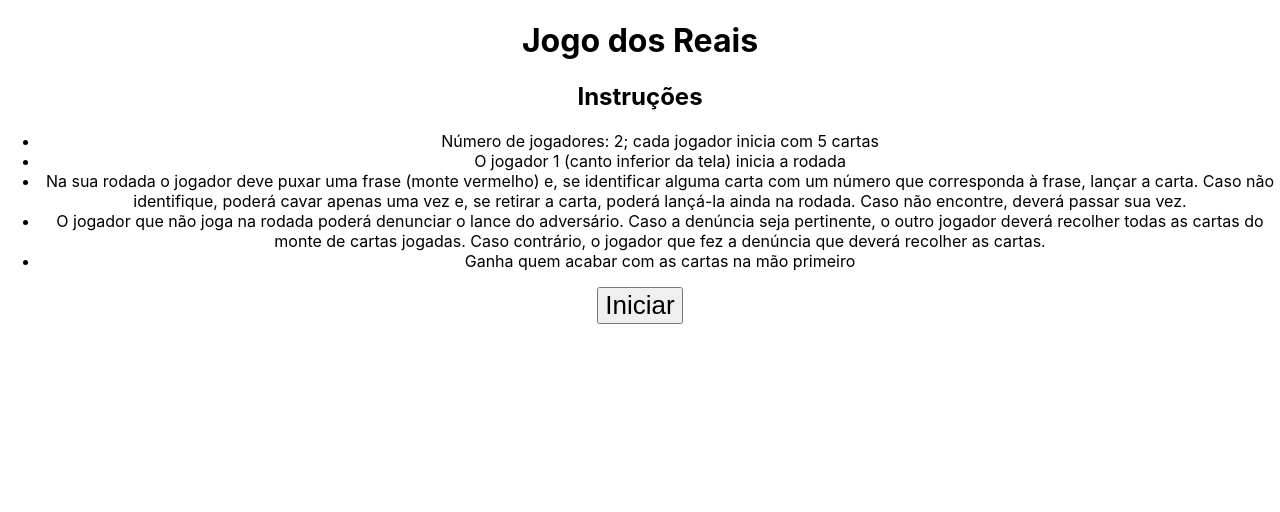
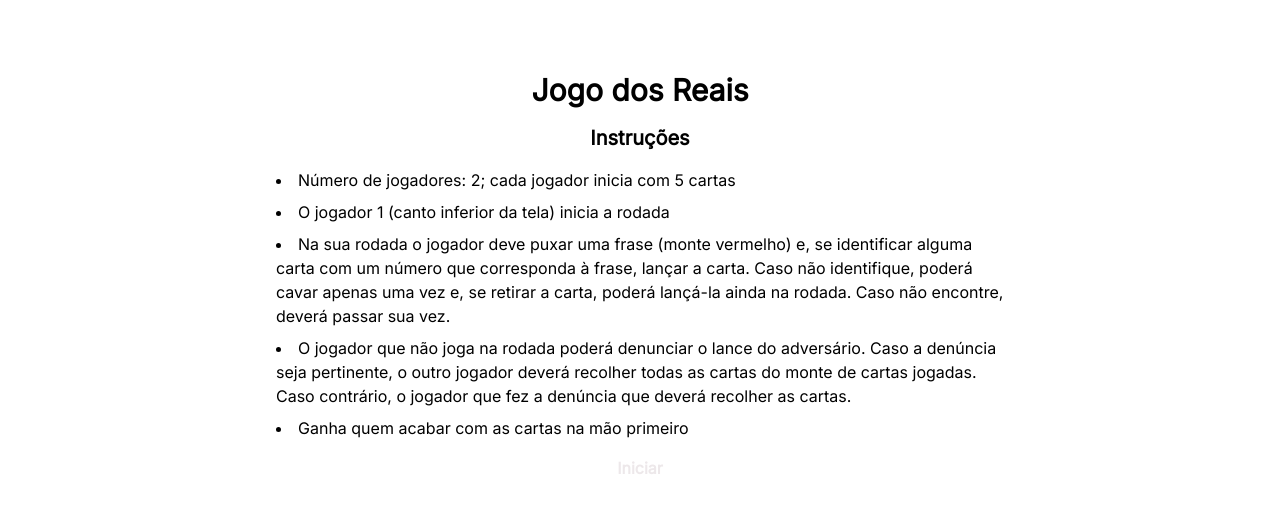
Before and after one commit to viniirbr/jogo-dos-numeros-reais, a React (Vite) app: page / in a window 1280 px wide. Shown: the top 512 px of the page. Built offline with nearby package versions, Linux system fonts and the light colour scheme.

Commit message:
Style instructions page

```diff
--- a/index.html
+++ b/index.html
@@ -1,13 +1,19 @@
 <!DOCTYPE html>
 <html lang="en">
+
 <head>
   <meta charset="UTF-8" />
   <link rel="icon" type="image/svg+xml" href="/src/favicon.svg" />
   <meta name="viewport" content="width=device-width, initial-scale=1.0" />
-    <title>Vite App</title>
+  <link rel="preconnect" href="https://fonts.googleapis.com">
+  <link rel="preconnect" href="https://fonts.gstatic.com" crossorigin>
+  <link href="https://fonts.googleapis.com/css2?family=Abril+Fatface&family=Inter&display=swap" rel="stylesheet">
+  <title>Jogo dos Reais</title>
 </head>
+
 <body>
   <div id="root"></div>
   <script type="module" src="/src/main.tsx"></script>
 </body>
+
 </html>
--- a/package.json
+++ b/package.json
@@ -8,6 +8,7 @@
     "preview": "vite preview"
   },
   "dependencies": {
+    "@headlessui/react": "^1.6.2",
     "react": "^18.0.0",
     "react-dom": "^18.0.0"
   },
@@ -15,6 +16,9 @@
     "@types/react": "^18.0.0",
     "@types/react-dom": "^18.0.0",
     "@vitejs/plugin-react": "^1.3.0",
+    "autoprefixer": "^10.4.7",
+    "postcss": "^8.4.14",
+    "tailwindcss": "^3.0.24",
     "typescript": "^4.6.3",
     "vite": "^2.9.9"
   }
--- /dev/null
+++ b/postcss.config.js
@@ -0,0 +1,6 @@
+module.exports = {
+  plugins: {
+    tailwindcss: {},
+    autoprefixer: {},
+  },
+}
--- /dev/null
+++ b/src/components/Button/index.tsx
@@ -0,0 +1,19 @@
+interface ButtonProps {
+    onClick: () => void,
+    children: String,
+    type?: 'normal'|'report'
+}
+
+
+export function Button({ onClick, children, type='normal' }: ButtonProps) {
+
+
+    return (
+        <button
+            onClick={onClick}
+            className={`bg-button-${type}-900 rounded-md p-2 min-w-[100px] font-sans text-text font-bold
+            hover:bg-button-${type}-500 active:bg-button-${type}-100 transition-color duration-500`}
+        >{children}
+        </button>
+    )
+}
--- a/src/components/Game/index.tsx
+++ b/src/components/Game/index.tsx
@@ -1,10 +1,12 @@
+import { Dialog } from "@headlessui/react";
 import { useEffect, useState } from "react";
 import { numbers } from "../../assets/numbers";
 import shuffle from "../../assets/scripts/shuffle";
 import { Sentence, sentencesArray } from "../../assets/sentences"
+import { Button } from "../Button";
 import Card from "../Card";
+import { Report } from "../Report";
 import './style.css'
-
 
 export function Game() {
 
@@ -17,7 +19,7 @@ export function Game() {
   const [hasDiggedNumber, setHasDiggedNumber] = useState(false);
   const [hasDiggedSentence, setHasDiggedSentence] = useState(false);
   const [playerTurn, setPlayerTurn] = useState<1 | 2>(1);
-
+  let [isOpen, setIsOpen] = useState(false)
 
   useEffect(() => {
     setSentencesDig(shuffle(sentencesArray));
@@ -56,7 +58,7 @@ export function Game() {
         setPlayerTurn(1);
         setHasDiggedSentence(false);
 
-      } else if (owner === undefined && hasDiggedNumber===false) { //carta do cava de números foi clicada
+      } else if (owner === undefined && hasDiggedNumber === false) { //carta do cava de números foi clicada
         if (playerTurn === 1) {
           setPlayer1Numbers([...player1Numbers, numberDig ? numberDig[0] : ''])
           const numberDigTemp = [...numberDig as String[]];
@@ -76,24 +78,27 @@ export function Game() {
   }
 
   function changeTurn() {
-    setPlayerTurn(playerTurn===1?2:1);
+    setPlayerTurn(playerTurn === 1 ? 2 : 1);
     setHasDiggedNumber(false);
     setHasDiggedSentence(false);
   }
 
   return (
     <div className="game">
+      <Report isOpen={isOpen} setIsOpen={setIsOpen}/>
+
       <div className="player-area">
         <div>
-          {playerTurn===1 && <button>Denunciar</button>}
-          {playerTurn===2 && <button onClick={changeTurn}>Passar</button>}
+          {playerTurn === 1 && <Button onClick={() => setIsOpen(true)} type='report'>Denunciar</Button>}
+          {playerTurn === 2 && hasDiggedNumber && <Button onClick={changeTurn}>Passar</Button>}
+
         </div>
         <div className="cards-deck cards-deck-player1">
           {player2Numbers?.map((number, id) =>
             <Card content={number} key={id} type='number' onCardClicked={onCardClicked} id={id} owner={2} />)}
         </div>
         <div>
-          {playerTurn===2 && <h3>Sua vez!</h3>}
+          {playerTurn === 2 && <h3 className="text-green font-bold font-sans text-xl">Sua vez!</h3>}
         </div>
       </div>
 
@@ -114,15 +119,15 @@ export function Game() {
 
       <div className="player-area">
         <div>
-          {playerTurn===1 && <h3>Sua vez!</h3>}
+          {playerTurn === 1 && <h3 className="text-green font-bold font-sans text-xl">Sua vez!</h3>}
         </div>
         <div className="cards-deck cards-deck-player1">
           {player1Numbers?.map((number, id) =>
             <Card content={number} key={id} type='number' onCardClicked={onCardClicked} id={id} owner={1} />)}
         </div>
         <div>
-          {playerTurn===2 && <button>Denunciar</button>}
-          {playerTurn===1 && hasDiggedNumber && <button onClick={changeTurn}>Passar</button>}
+          {playerTurn === 2 && <Button onClick={() => setIsOpen(true)} type='report'>Denunciar</Button>}
+          {playerTurn === 1 && hasDiggedNumber && <Button onClick={changeTurn}>Passar</Button>}
         </div>
       </div>
     </div>
--- a/src/components/Instructions/index.tsx
+++ b/src/components/Instructions/index.tsx
@@ -1,27 +1,29 @@
+import { Button } from "../Button"
+
 interface InstructionsProps {
     startGame: () => void
 }
 
 export function Instructions({ startGame }: InstructionsProps) {
     return (
-        <div>
-            <h1>Jogo dos Reais</h1>
-            <h2>Instruções</h2>
-            <ul>
-                <li>Número de jogadores: 2; cada jogador inicia com 5 cartas</li>
-                <li>O jogador 1 (canto inferior da tela) inicia a rodada</li>
-                <li>Na sua rodada o jogador deve puxar uma frase (monte vermelho) e, se identificar alguma
+        <div className="flex flex-col justify-center h-full px-5 box-border mt-[5%] mb-[5%] font-sans sm:w-[60%] mx-auto">
+            <h1 className="text-3xl font-bold my-2">Jogo dos Reais</h1>
+            <h2 className="text-xl font-bold my-2">Instruções</h2>
+            <ul className="list-disc list-inside text-left">
+                <li className="my-2">Número de jogadores: 2; cada jogador inicia com 5 cartas</li>
+                <li className="my-2">O jogador 1 (canto inferior da tela) inicia a rodada</li>
+                <li className="my-2">Na sua rodada o jogador deve puxar uma frase (monte vermelho) e, se identificar alguma
                     carta com um número que corresponda à frase, lançar a carta. Caso não identifique, poderá cavar
                     apenas uma vez e, se retirar a carta, poderá lançá-la ainda na rodada. Caso não encontre, deverá
                     passar sua vez.
                 </li>
-                <li>O jogador que não joga na rodada poderá denunciar o lance do adversário. Caso a denúncia
+                <li className="my-2">O jogador que não joga na rodada poderá denunciar o lance do adversário. Caso a denúncia
                     seja pertinente, o outro jogador deverá recolher todas as cartas do monte de cartas jogadas.
                     Caso contrário, o jogador que fez a denúncia que deverá recolher as cartas.
                 </li>
-                <li>Ganha quem acabar com as cartas na mão primeiro</li>
+                <li className="my-2">Ganha quem acabar com as cartas na mão primeiro</li>
             </ul>
-            <button onClick={startGame}>Iniciar</button>
+            <Button onClick={startGame} type='normal'>Iniciar</Button>
         </div>
     )
 }
--- /dev/null
+++ b/src/components/Report/index.tsx
@@ -0,0 +1,66 @@
+import { Dialog, Transition } from "@headlessui/react"
+import { Fragment } from "react"
+
+interface ReportProps {
+    isOpen: boolean,
+    setIsOpen: React.Dispatch<React.SetStateAction<boolean>>
+}
+
+export function Report({ isOpen, setIsOpen }: ReportProps) {
+  return (
+    <Transition appear show={isOpen} as={Fragment}>
+        <Dialog as="div" className="relative z-10" onClose={() => setIsOpen(false)}>
+          <Transition.Child
+            as={Fragment}
+            enter="ease-out duration-300"
+            enterFrom="opacity-0"
+            enterTo="opacity-100"
+            leave="ease-in duration-200"
+            leaveFrom="opacity-100"
+            leaveTo="opacity-0"
+          >
+            <div className="fixed inset-0 bg-black bg-opacity-25" />
+          </Transition.Child>
+
+          <div className="fixed inset-0 overflow-y-auto">
+            <div className="flex min-h-full items-center justify-center p-4 text-center">
+              <Transition.Child
+                as={Fragment}
+                enter="ease-out duration-300"
+                enterFrom="opacity-0 scale-95"
+                enterTo="opacity-100 scale-100"
+                leave="ease-in duration-200"
+                leaveFrom="opacity-100 scale-100"
+                leaveTo="opacity-0 scale-95"
+              >
+                <Dialog.Panel className="w-full max-w-md transform overflow-hidden rounded-2xl bg-white p-6 text-left align-middle shadow-xl transition-all">
+                  <Dialog.Title
+                    as="h3"
+                    className="text-lg font-medium leading-6 text-gray-900"
+                  >
+                    Payment successful
+                  </Dialog.Title>
+                  <div className="mt-2">
+                    <p className="text-sm text-gray-500">
+                      Your payment has been successfully submitted. We’ve sent
+                      you an email with all of the details of your order.
+                    </p>
+                  </div>
+
+                  <div className="mt-4">
+                    <button
+                      type="button"
+                      className="inline-flex justify-center rounded-md border border-transparent bg-blue-100 px-4 py-2 text-sm font-medium text-blue-900 hover:bg-blue-200 focus:outline-none focus-visible:ring-2 focus-visible:ring-blue-500 focus-visible:ring-offset-2"
+                      onClick={() => setIsOpen(false)}
+                    >
+                      Got it, thanks!
+                    </button>
+                  </div>
+                </Dialog.Panel>
+              </Transition.Child>
+            </div>
+          </div>
+        </Dialog>
+      </Transition>
+  )
+}
--- a/src/index.css
+++ b/src/index.css
@@ -1,13 +1,3 @@
-body {
-  margin: 0;
-  font-family: -apple-system, BlinkMacSystemFont, 'Segoe UI', 'Roboto', 'Oxygen',
-    'Ubuntu', 'Cantarell', 'Fira Sans', 'Droid Sans', 'Helvetica Neue',
-    sans-serif;
-  -webkit-font-smoothing: antialiased;
-  -moz-osx-font-smoothing: grayscale;
-}
-
-code {
-  font-family: source-code-pro, Menlo, Monaco, Consolas, 'Courier New',
-    monospace;
-}
+@tailwind base;
+@tailwind components;
+@tailwind utilities;
--- /dev/null
+++ b/tailwind.config.js
@@ -0,0 +1,27 @@
+module.exports = {
+  content: ["./src/**/*.tsx"],
+  theme: {
+    extend: {
+      colors: {
+        'button-normal': {
+          100:'#754351',
+          500:'#41252D',
+          900:'#1A0F12'
+        },
+        text: '#EDE8EA',
+        'button-report': {
+          100: '#FF7B7B',
+          500: '#FF5252',
+          900: '#A70000'
+        },
+        green: '#388E3C'
+      },
+    },
+    fontFamily: {
+      'sans': ['Inter'],
+      'cursive': ['Abril Fatface'],
+      'display':['Oswald']
+    },
+  },
+  plugins: [],
+}
```
Also changed, not shown: 1 other file (tests, documents, lock files or other folders). Lines whose indentation alone changed are shown as unchanged.
